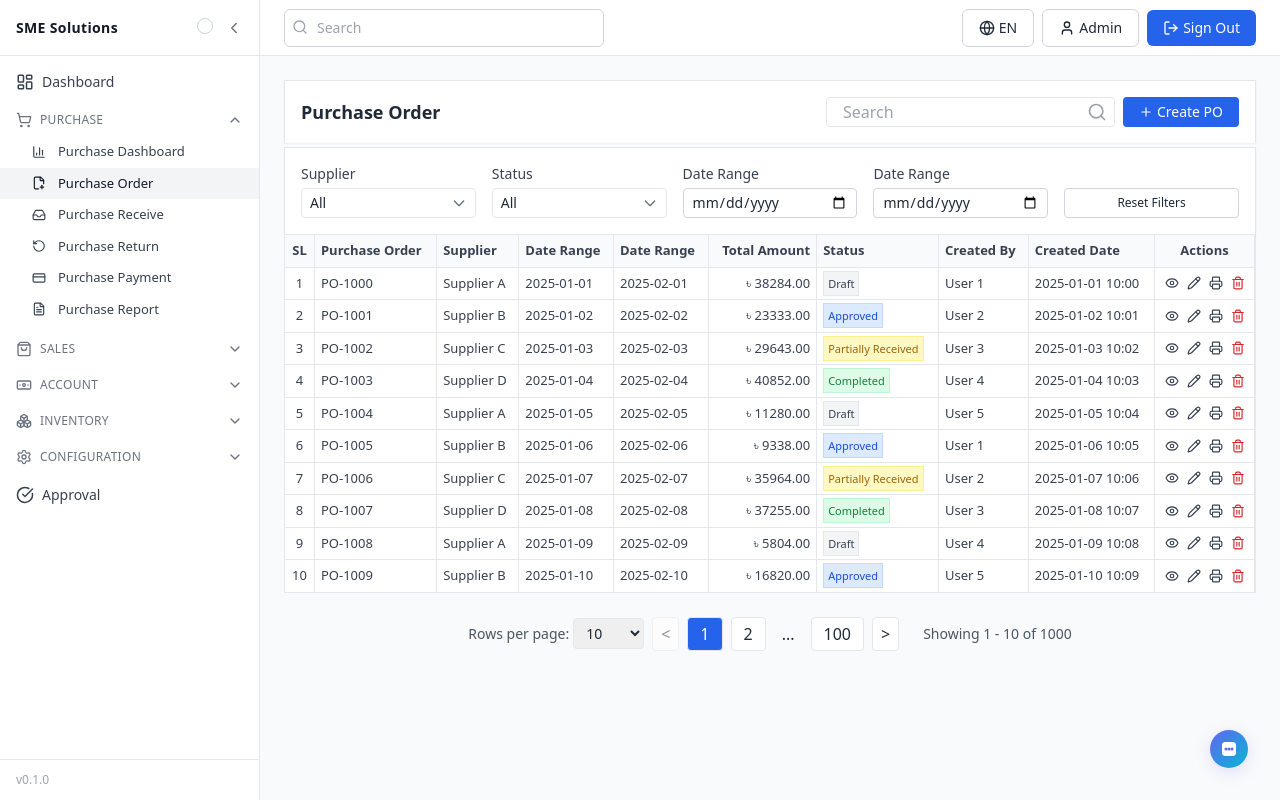
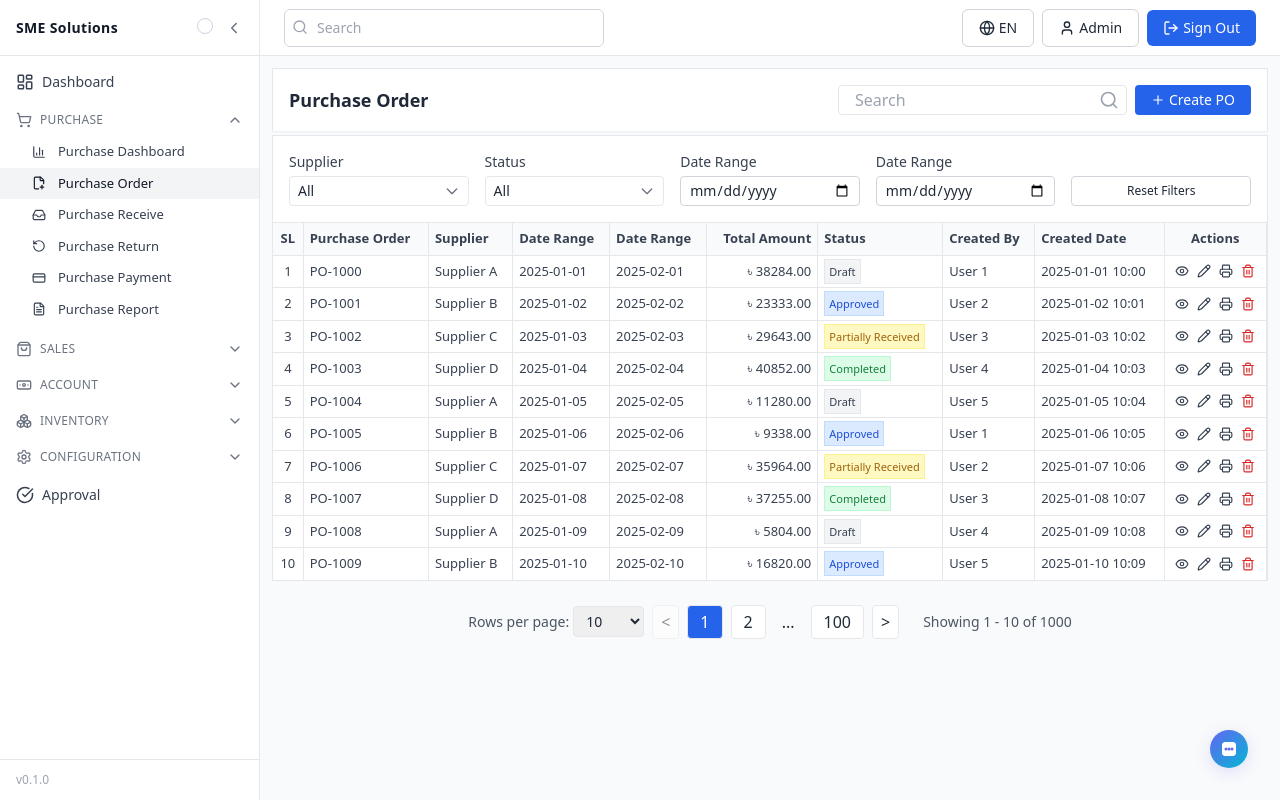
Before and after one commit to polashmiya/sme-front, a React (Vite) app: page /purchase/order in a window 1280 px wide. Both pictures are taken after typing "name@example.com", "Sample123" into the empty fields and a click on the button "Sign In". Built offline with nearby package versions, Linux system fonts and the light colour scheme.

Commit message:
make the common landing layout height fixed based on the window height.

```diff
--- a/src/common/CommonLandingLayout.jsx
+++ b/src/common/CommonLandingLayout.jsx
@@ -1,26 +1,11 @@
-import React from "react";
+import { useLayoutEffect, useRef, useState } from "react";
+import Button from "./Button";
+import Card from "./Card";
 import Header from "./Header";
+import Pagination from "./Pagination";
 import SearchInput from "./SearchInput";
-import Button from "./Button";
 import Table from "./Table";
-import Pagination from "./Pagination";
-import Card from "./Card";
 
-/**
- * CommonLandingLayout
- * Props:
- * - title: string
- * - headerButtons: array of { label, onClick, ... }
- * - showSearch: boolean
- * - onSearch: function
- * - searchPlaceholder: string
- * - filters: React node or array of filter configs
- * - onFilterChange: function
- * - tableColumns: array
- * - tableData: array
- * - tableActions: array of { label, onClick, ... }
- * - pagination: { currentPage, totalPages, onPageChange }
- */
 const CommonLandingLayout = ({
   title,
   headerButtons = [],
@@ -31,52 +16,93 @@ const CommonLandingLayout = ({
   onFilterChange,
   tableColumns = [],
   tableData = [],
-  tableActions = [],
   pagination = {},
 }) => {
+  const headerRef = useRef(null);
+  const filterRef = useRef(null);
+  const paginationRef = useRef(null);
+  const [tableMaxHeight, setTableMaxHeight] = useState(undefined);
+
+  useLayoutEffect(() => {
+    const headerHeight = headerRef.current?.offsetHeight || 0;
+    const filterHeight = filterRef.current?.offsetHeight || 0;
+    const paginationHeight = paginationRef.current?.offsetHeight || 0;
+    const extraSpacing = 24;
+    const totalOccupied =
+      headerHeight + filterHeight + paginationHeight + extraSpacing;
+    setTableMaxHeight(`calc(100vh - ${totalOccupied}px)`);
+  }, [headerButtons, showSearch, filters, pagination]);
+
   return (
-    <div className="common-landing-layout flex flex-col">
-      {/* Header Section */}
-      <div className="flex flex-col gap-2">
-        <Header title={title} right={<>{showSearch && (
+    <div
+      className="common-landing-layout flex flex-col"
+      style={{ height: `calc(100vh - 64px - 24px)`, overflow: "hidden" }}
+    >
+      <div ref={headerRef} className="flex flex-col gap-2">
+        <Header
+          title={title}
+          right={
+            <>
+              {showSearch && (
                 <SearchInput
                   placeholder={searchPlaceholder}
                   onSearch={onSearch}
                 />
               )}
-          {headerButtons.map((btn, idx) => (
-            <Button key={idx} {...btn} />
-          ))}</>}/>
-
+              {headerButtons.map((btn) => (
+                <Button key={btn.label || btn.id} {...btn} />
+              ))}
+            </>
+          }
+        />
       </div>
 
-      {/* Filter Section */}
       {filters && (
+        <div ref={filterRef}>
           <Card>
-          {typeof filters === "function"
-            ? filters({ onChange: onFilterChange })
-            : Array.isArray(filters)
-            ? filters.map((FilterComp, idx) => (
-                <FilterComp key={idx} onChange={onFilterChange} />
-              ))
-            : filters}
+            {(() => {
+              if (typeof filters === "function") {
+                return filters({ onChange: onFilterChange });
+              }
+              if (Array.isArray(filters)) {
+                return filters.map((FilterComp, i) => (
+                  <FilterComp
+                    key={FilterComp.displayName || FilterComp.name || i}
+                    onChange={onFilterChange}
+                  />
+                ));
+              }
+              return filters;
+            })()}
           </Card>
+        </div>
       )}
 
-      {/* Table Section */}
-        <Table columns={tableColumns} data={tableData} actions={tableActions} />
+      <Table
+        columns={tableColumns}
+        data={tableData}
+        maxHeight={tableMaxHeight}
+      />
 
-      {/* Pagination Section */}
       {pagination && (
-        <div className="pagination-section flex justify-center mt-3">
+        <div
+          ref={paginationRef}
+          className="pagination-section flex justify-center mt-3"
+        >
           <Pagination
             current={pagination.current || 1}
             total={pagination.total || 1}
             pageSize={pagination.pageSize || 10}
             onChange={pagination.onChange}
             className={pagination.className || ""}
-            showTotal={pagination.showTotal !== undefined ? pagination.showTotal : true}
-            pageSizeOptions={pagination.pageSizeOptions || [10, 20, 50, 100, 500, 1000]}
+            showTotal={
+              typeof pagination.showTotal === "boolean"
+                ? pagination.showTotal
+                : true
+            }
+            pageSizeOptions={
+              pagination.pageSizeOptions || [10, 20, 50, 100, 500, 1000]
+            }
             onPageSizeChange={pagination.onPageSizeChange}
           />
         </div>
--- a/src/common/Table.jsx
+++ b/src/common/Table.jsx
@@ -1,7 +1,7 @@
 import React from 'react';
 
-const Table = ({ columns = [], data = [], className = '', rowKey = (row, i) => i, emptyText = 'No data', ...props }) => (
-  <div className={`bg-white border-r overflow-x-auto overflow-y-auto relative ${className}`} style={{maxHeight: 'calc(100vh - 320px)'}}>
+const Table = ({ columns = [], data = [], className = '', rowKey = (row, i) => i, emptyText = 'No data', maxHeight, ...props }) => (
+  <div className={`bg-white border-r overflow-x-auto overflow-y-auto relative ${className}`} style={{maxHeight: maxHeight ? maxHeight: 'calc(100vh - 320px)'}}>
     <table className="w-full shadow-sm" {...props}>
   <thead className="sticky top-0 z-20" style={{background: '#f9fafb'}}>
         <tr>
--- a/src/layout/LayoutShell.jsx
+++ b/src/layout/LayoutShell.jsx
@@ -12,8 +12,7 @@ export default function LayoutShell() {
     <div className="app-shell " style={{ gridTemplateColumns: `${sidebarWidth}px 1fr` }}>
       <Sidebar />
       <Header />
-      <main className="main-area p-6 space-y-6 overflow-y-auto"><Outlet /></main>
-      {/* ChatBot floating at bottom right */}
+      <main className="main-area p-3 space-y-3 overflow-y-auto"><Outlet /></main>
       <div style={{ position: 'fixed', bottom: 32, right: 32, zIndex: 1000 }}>
         <ChatBot />
       </div>
--- a/src/pages/purchase/landing/PurchaseOrderLanding.jsx
+++ b/src/pages/purchase/landing/PurchaseOrderLanding.jsx
@@ -21,7 +21,23 @@ const rows = Array.from({ length: 1000 }).map((_, i) => ({
   createdBy: "User " + ((i % 5) + 1),
   createdDate: new Date(2025, 0, (i % 28) + 1, 10, i % 55),
 }));
-
+function formatDate(d) {
+  return d.toISOString().split("T")[0];
+}
+function formatDateTime(d) {
+  return d.toISOString().replace("T", " ").slice(0, 16);
+}
+function StatusBadge({ status }) {
+  const colors = {
+    Draft: "bg-gray-100 text-gray-700 border-gray-200",
+    Approved: "bg-blue-100 text-blue-700 border-blue-200",
+    "Partially Received": "bg-yellow-100 text-yellow-700 border-yellow-200",
+    Completed: "bg-green-100 text-green-700 border-green-200",
+  };
+  return (
+    <span className={`text-[11px] p-1 border ${colors[status]}`}>{status}</span>
+  );
+}
 export default function PurchaseOrderLanding() {
   const { t } = useTranslation();
   const [search, setSearch] = useState("");
@@ -50,14 +66,14 @@ export default function PurchaseOrderLanding() {
 
   const pageRows = filtered.slice((page - 1) * pageSize, page * pageSize);
 
-  // Header buttons
   const headerButtons = [
     {
       variant: "primary",
       className: "flex items-center gap-1 text-sm",
       children: (
         <>
-          <Plus size={14} /> {t("purchase.dash.actions.createPO", "Create New Purchase Order")}
+          <Plus size={14} />{" "}
+          {t("purchase.dash.actions.createPO", "Create New Purchase Order")}
         </>
       ),
       as: Link,
@@ -65,7 +81,6 @@ export default function PurchaseOrderLanding() {
     },
   ];
 
-  // Filter section
   const FilterSection = () => (
     <div className="grid md:grid-cols-5 gap-4 text-sm">
       <div>
@@ -149,25 +164,6 @@ export default function PurchaseOrderLanding() {
     </div>
   );
 
-  // Table columns
-  function formatDate(d) {
-    return d.toISOString().split("T")[0];
-  }
-  function formatDateTime(d) {
-    return d.toISOString().replace("T", " ").slice(0, 16);
-  }
-  function StatusBadge({ status }) {
-    const colors = {
-      Draft: "bg-gray-100 text-gray-700 border-gray-200",
-      Approved: "bg-blue-100 text-blue-700 border-blue-200",
-      "Partially Received": "bg-yellow-100 text-yellow-700 border-yellow-200",
-      Completed: "bg-green-100 text-green-700 border-green-200",
-    };
-    return (
-      <span className={`text-[11px] p-1 border ${colors[status]}`}>{status}</span>
-    );
-  }
-
   const tableColumns = [
     {
       title: t("common.sl", "SL"),
@@ -244,10 +240,6 @@ export default function PurchaseOrderLanding() {
     },
   ];
 
-  // Table actions (none for now)
-  const tableActions = [];
-
-  // Pagination props
   const pagination = {
     current: page,
     total: filtered.length,
@@ -271,7 +263,6 @@ export default function PurchaseOrderLanding() {
       filters={FilterSection}
       tableColumns={tableColumns}
       tableData={pageRows}
-      tableActions={tableActions}
       pagination={pagination}
     />
   );
```
Lines whose indentation alone changed are shown as unchanged.
